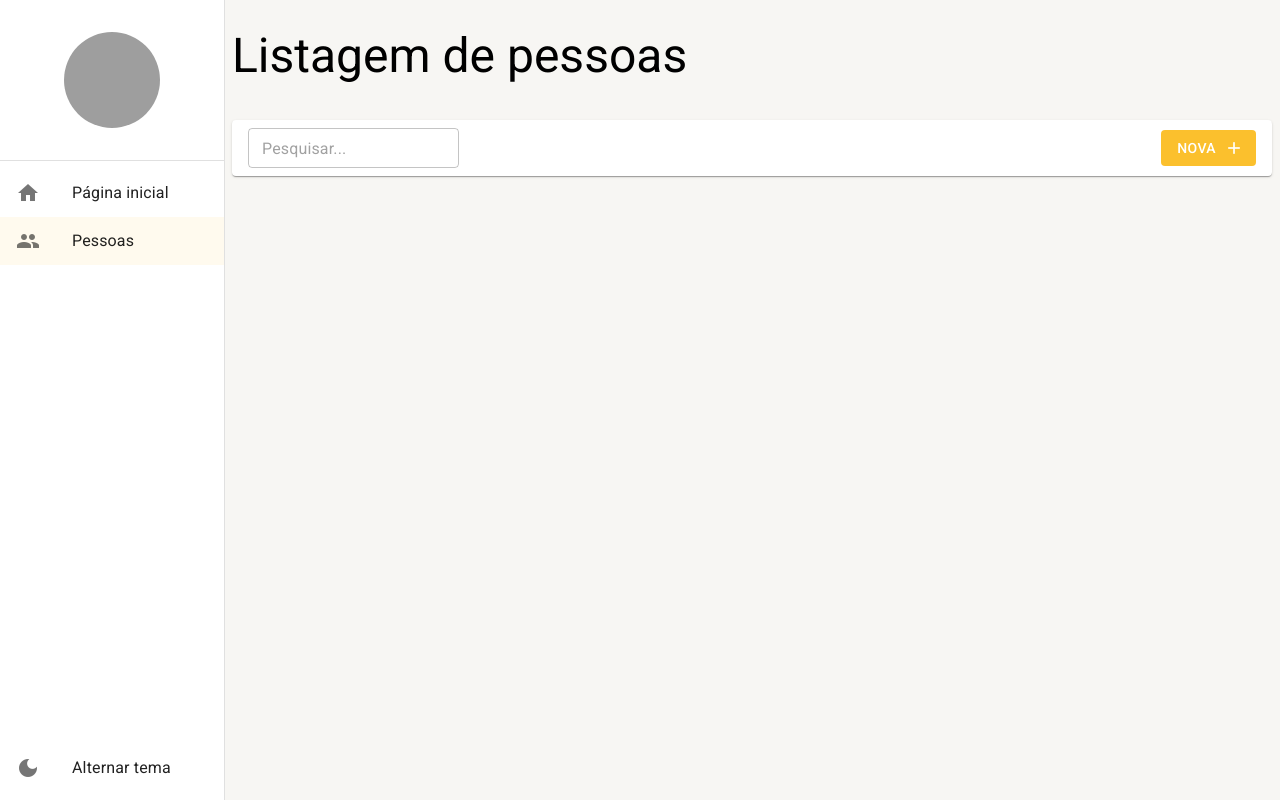
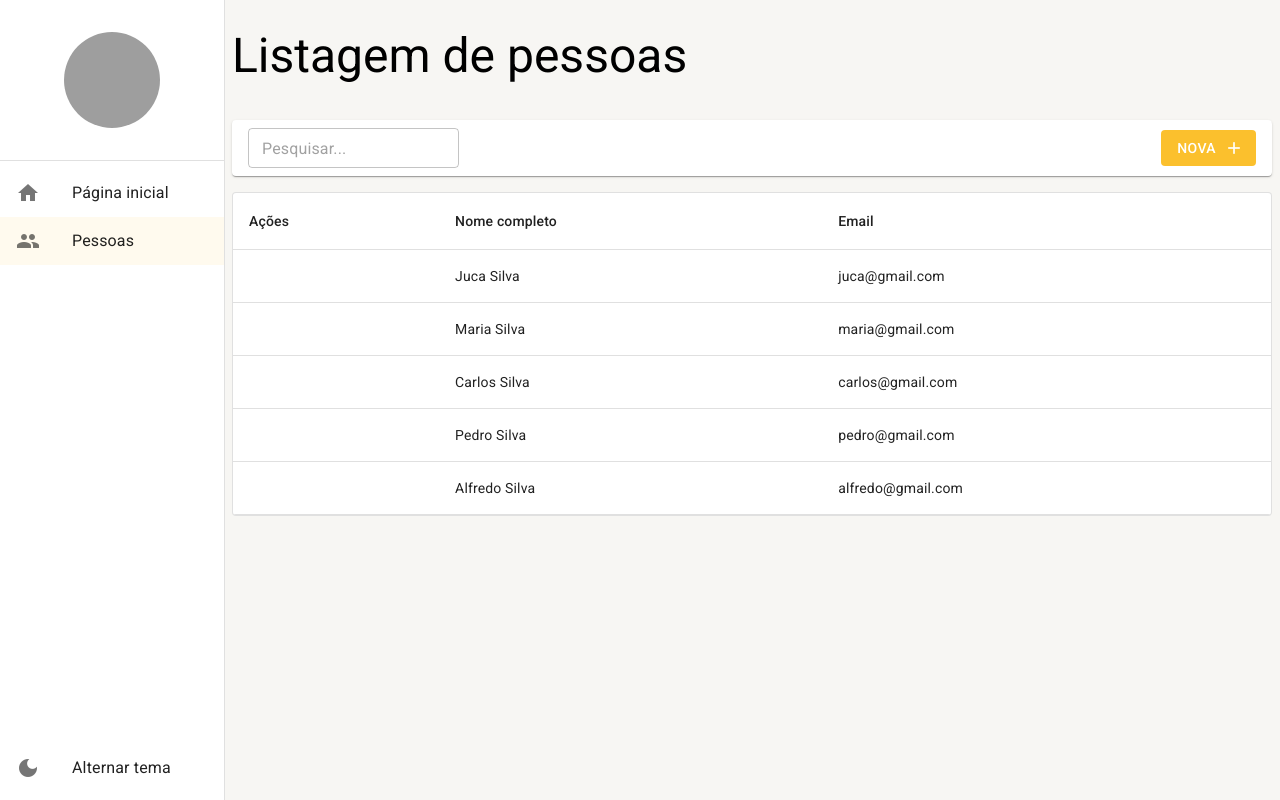
Before and after one commit to cnascimento/curso-react-mui-typescript, a React (Create React App) app: page /pessoas in a window 1280 px wide. Built offline with nearby package versions, Linux system fonts and the light colour scheme; data requests are answered from the project's data file; grey boxes are pictures that could not be loaded.

Commit message:
#27 - Adicionando tabela para listagem de pessoas

```diff
--- a/mock/database.json
+++ b/mock/database.json
@@ -5,6 +5,30 @@
       "cidadeId": 1,
       "email": "juca@gmail.com",
       "nomeCompleto": "Juca Silva"
+    },
+    {
+      "id": 2,
+      "cidadeId": 1,
+      "email": "maria@gmail.com",
+      "nomeCompleto": "Maria Silva"
+    },
+    {
+      "id": 3,
+      "cidadeId": 1,
+      "email": "carlos@gmail.com",
+      "nomeCompleto": "Carlos Silva"
+    },
+    {
+      "id": 4,
+      "cidadeId": 1,
+      "email": "pedro@gmail.com",
+      "nomeCompleto": "Pedro Silva"
+    },
+    {
+      "id": 5,
+      "cidadeId": 1,
+      "email": "alfredo@gmail.com",
+      "nomeCompleto": "Alfredo Silva"
     }
   ]
 }
--- a/src/pages/pessoas/ListagemDePessoas.tsx
+++ b/src/pages/pessoas/ListagemDePessoas.tsx
@@ -1,28 +1,39 @@
-import { useEffect, useMemo } from 'react';
+import { Paper, Table, TableBody, TableCell, TableContainer, TableHead, TableRow } from '@mui/material';
+import { useEffect, useMemo, useState } from 'react';
 import { useSearchParams } from 'react-router-dom';
 import { FerramentasDaListagem } from '../../shared/components';
 import { useDebounce } from '../../shared/hooks';
 import { LayoutBaseDePagina } from '../../shared/layouts';
-import { PessoasService } from '../../shared/services/api/pessoas/PessoasService';
+import { IListagemPessoa, PessoasService } from '../../shared/services/api/pessoas/PessoasService';
 
 export const ListagemDePessoas: React.FC = () => {
   const [searchParams, setSearchParams] = useSearchParams();
-  const { debounce } = useDebounce(3000);
+  const { debounce } = useDebounce(500);
+
+  const [rows, setRows] = useState<IListagemPessoa[]>([]);
+  const [totalCount, setTotalCount] = useState(0);
+  const [isLoading, setIsLoading] = useState(true);
 
   const busca = useMemo(() => {
     return searchParams.get('busca') || '';
   }, [searchParams]);
 
   useEffect(() => {
+    setIsLoading(true);
+
     debounce(() => {
       PessoasService.getAll(1, busca)
         .then((result) => {
+          setIsLoading(false);
+
           if (result instanceof Error) {
             alert(result.message);
-            return;
+          } else {
+            console.log(result);
+
+            setRows(result.data);
+            setTotalCount(result.totalCount);
           }
-
-          console.log(result);
         });
     });
   }, [busca]);
@@ -39,7 +50,26 @@
         />
       }
     >
-
+      <TableContainer component={Paper} variant="outlined" sx={{ m: 1, width: 'auto' }}>
+        <Table>
+          <TableHead>
+            <TableRow>
+              <TableCell>Ações</TableCell>
+              <TableCell>Nome completo</TableCell>
+              <TableCell>Email</TableCell>
+            </TableRow>
+          </TableHead>
+          <TableBody>
+            {rows.map(row => (
+              <TableRow key={row.id}>
+                <TableCell></TableCell>
+                <TableCell>{ row.nomeCompleto }</TableCell>
+                <TableCell>{ row.email }</TableCell>
+              </TableRow>
+            ))}
+          </TableBody>
+        </Table>
+      </TableContainer>
     </LayoutBaseDePagina>
   );
 };
```
Also changed, not shown: src/shared/services/api/pessoas/PessoasService.ts (+4 -4 lines).
